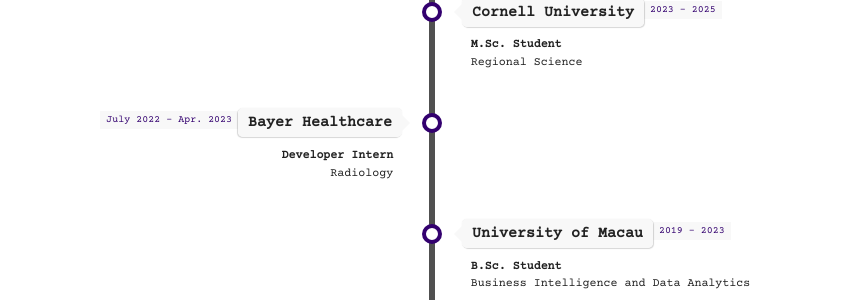
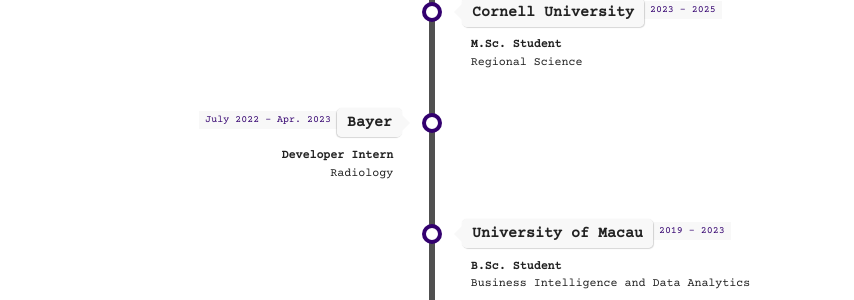
Before and after one commit to Horatioj/Horatioj.github.io, a Jekyll site: the page built from index.html, in a window 1280 px wide. Shown: the part 1444-1744 px from the top of the page, without its empty margins (208-1062 px from the left). Built offline with Jekyll 4.4.1, drawn with Linux system fonts in a browser that asks for light colours.

Commit message:
Update experience.yaml

```diff
--- a/_data/experience.yaml
+++ b/_data/experience.yaml
@@ -12,7 +12,7 @@
   subtitle: "Regional Science"
   category: "school"
 
-- place: "Bayer Healthcare"
+- place: "Bayer"
   time: "July 2022 - Apr. 2023"
   title: "Developer Intern"
   subtitle: "Radiology"
```
